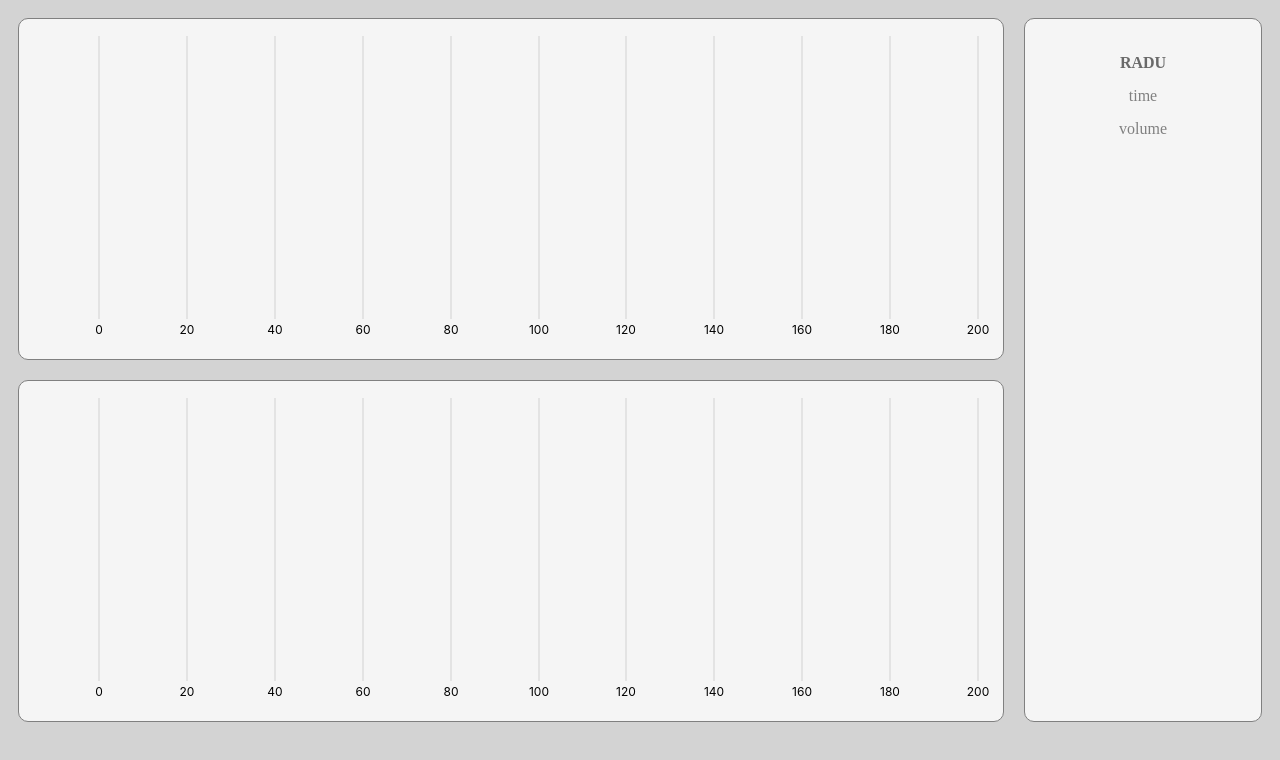
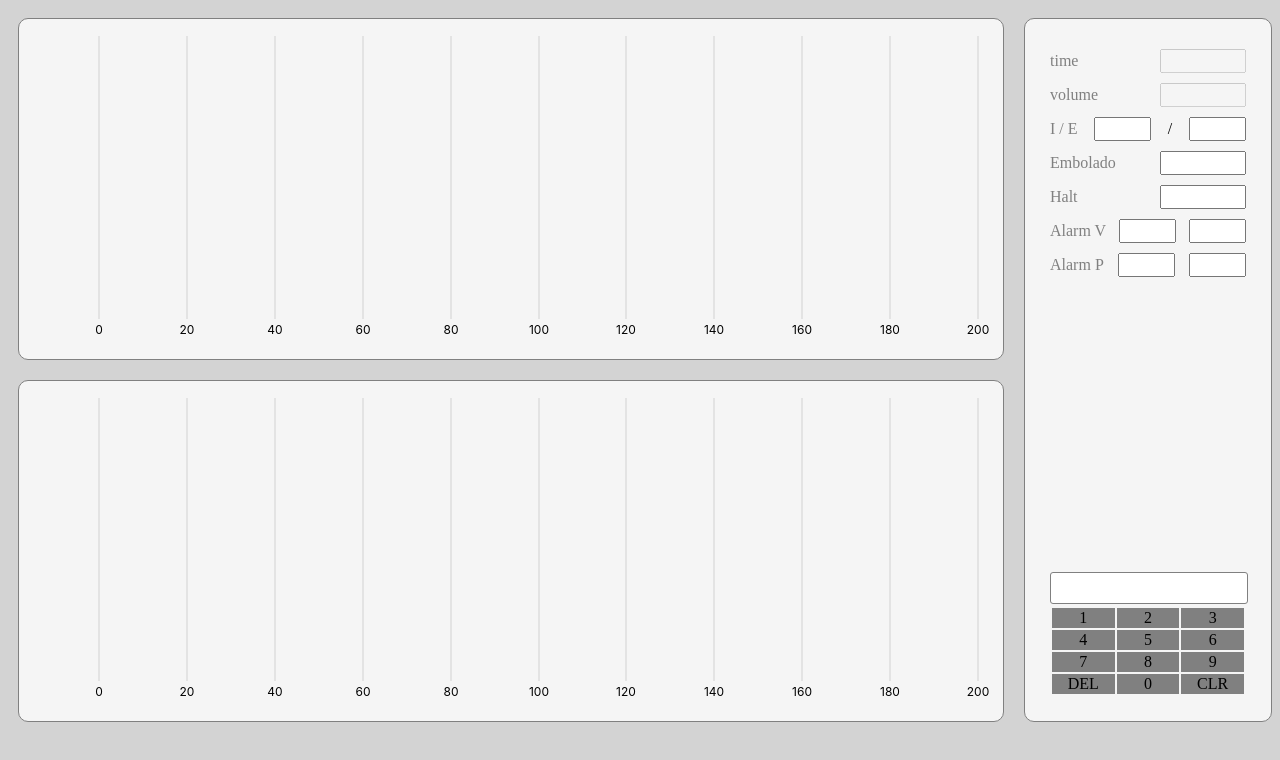
Before and after one commit to pinwert/ambu, a website: page Client/public/slim.html in a window 1280 px wide. Drawn offline with Linux system fonts and the light colour scheme; no server answers.

Commit message:
improved controls and add arduinoDemo

```diff
--- a/Client/public/charts.js
+++ b/Client/public/charts.js
@@ -13,16 +13,16 @@ const optsVolume = {
   height: window.innerHeight * 0.5 - 60,
   scales: {
     x: {
-      time: false
-    }
+      time: false,
+    },
   },
   series: [
     {},
     {
       label: "volume",
       stroke: "red",
-      fill: "rgba(255,0,0,0.1)"
-    }
+      fill: "rgba(255,0,0,0.1)",
+    },
   ],
   axes: [
     {},
@@ -35,9 +35,9 @@ const optsVolume = {
       font: "8px Arial",
       gap: 5,
       size: 50,
-      stroke: "red"
-    }
-  ]
+      stroke: "red",
+    },
+  ],
 };
 
 const optsPressure = {
@@ -45,8 +45,8 @@ const optsPressure = {
   height: window.innerHeight * 0.5 - 60,
   scales: {
     x: {
-      time: false
-    }
+      time: false,
+    },
   },
   series: [
     {},
@@ -55,8 +55,8 @@ const optsPressure = {
       side: 0.01,
       label: "pressure",
       stroke: "blue",
-      fill: "rgba(0,0,255,0.1)"
-    }
+      fill: "rgba(0,0,255,0.1)",
+    },
   ],
   axes: [
     {},
@@ -69,16 +69,40 @@ const optsPressure = {
       font: "8px Arial",
       gap: 5,
       size: 50,
-      stroke: "blue"
-    }
-  ]
+      stroke: "blue",
+    },
+  ],
 };
 
-window.onload = function() {
-  const time = document.getElementById("time");
-  const volumeCicle = document.getElementById("volume");
+window.onload = function () {
+  // ***** info inputs ***** //
+
+  const inputsShow = {
+    time: document.getElementById("time"),
+    volumeCicle: document.getElementById("volume"),
+  };
+
+  const inputs = {
+    ieIns: document.getElementById("ie_ins"),
+    ieEs: document.getElementById("ie_es"),
+    embolado: document.getElementById("embolado"),
+    halt: document.getElementById("halt"),
+    voluneMin: document.getElementById("volune_min"),
+    voluneMax: document.getElementById("volune_max"),
+    presureMin: document.getElementById("presure_min"),
+    presureMax: document.getElementById("presure_max"),
+  };
+
+  Object.keys(inputs).forEach((key) => {
+    inputs[key].onchange = (e) =>
+      socket.emit("data", e.currentTarget.value + "\n");
+  });
+
+  // ***** ----------- ***** //
+
   const newDataVolume = [...dataVolume];
   const newDataPressure = [...dataPressure];
+
   const volume = new uPlot(
     optsVolume,
     dataVolume,
@@ -89,9 +113,11 @@ window.onload = function() {
     dataPressure,
     document.getElementById("pressureChart")
   );
+
   const socket = io();
   let i = 0;
-  socket.on("data", function(msg) {
+
+  socket.on("data", function (msg) {
     newDataVolume[1][i] = msg.volume;
     newDataVolume[1][i + 1] = null;
     newDataPressure[1][i] = msg.pressure;
@@ -104,7 +130,7 @@ window.onload = function() {
 
     if (i % 10 === 0) {
       const pointCicle = (1000 / sampling) * (1 / msg.frequency);
-      volumeCicle.innerHTML = (
+      inputsShow.volumeCicle.value = (
         [
           ...newDataVolume[1].slice(i > pointCicle ? i - pointCicle : 0, i + 1),
           ...(i < pointCicle
@@ -112,14 +138,14 @@ window.onload = function() {
                 newDataVolume[1].length - pointCicle + i - 1,
                 numberOfPoints
               )
-            : [])
+            : []),
         ].reduce((a, b) => (Number(b) ? a + Number(b) : a), 0) * pointCicle
       ).toFixed(2);
 
       const s = msg.time / 1000;
       const min = Math.floor((s / 60) << 0);
       const sec = Math.floor(s % 60);
-      time.innerHTML = min + ":" + sec;
+      inputsShow.time.value = min + ":" + sec;
     }
 
     if (i % 3 === 0) {
--- a/Client/public/slim.html
+++ b/Client/public/slim.html
@@ -1,7 +1,7 @@
 <!DOCTYPE html>
 <html>
   <head>
-    <title>Charts</title>
+    <title>RADU</title>
     <link rel="stylesheet" href="/uplot.css" />
     <style>
       body {
@@ -34,26 +34,54 @@
         border-radius: 10px;
         margin: 10px;
         background-color: whitesmoke;
-        width: calc(20vw - 40px);
-      }
-
-      .title {
-        padding: 10px 0 5px;
-        color: dimgray;
-        font-weight: bold;
-      }
-
-      .label {
-        padding: 10px 0 5px;
-        color: gray;
-      }
-
-      .imput {
-        padding: 5px 0 10px;
-        color: black;
+        width: calc(20vw - 60px);
       }
       .legend {
         display: none !important;
+      }
+      .row {
+        display: flex;
+        justify-content: space-between;
+        margin: 5px;
+        max-width: 100%;
+        align-items: center;
+      }
+      label {
+        font-size: inherit;
+        max-width: 50%;
+        color: gray;
+      }
+      input {
+        font-size: inherit;
+        max-width: 40%;
+      }
+      input.double {
+        font-size: inherit;
+        max-width: 25%;
+      }
+      #numericInput {
+        display: flex;
+        flex-direction: column;
+        justify-content: flex-end;
+        flex: 1;
+        width: 100%;
+      }
+      #numBox {
+        height: 30px;
+        width: 100%;
+        background: white;
+        border-radius: 3px;
+        border: 1px solid gray;
+      }
+      td {
+        width: 33%;
+        background-color: gray;
+        cursor: pointer;
+        text-align: center;
+      }
+      table {
+        width: 100%;
+        margin-top: 2px;
       }
     </style>
   </head>
@@ -68,11 +96,62 @@
       </div>
     </div>
     <div class="info">
-      <span class="title">RADU</span>
-      <span class="label">time</span>
-      <span class="input" id="time"></span>
-      <span class="label">volume</span>
-      <span class="input" id="volume"></span>
+      <div class="row">
+        <label>time</label>
+        <input id="time" disabled="true" />
+      </div>
+      <div class="row">
+        <label class="label">volume</label>
+        <input id="volume" disabled="true" />
+      </div>
+      <div class="row">
+        <label for="volume_min">I / E</label>
+        <input class="double" id="ie_ins" type="number" /> /
+        <input class="double" id="ie_es" type="number" />
+      </div>
+      <div class="row">
+        <label class="label">Embolado</label>
+        <input id="embolado" type="number" />
+      </div>
+      <div class="row">
+        <label class="label">Halt</label>
+        <input id="halt" type="number" />
+      </div>
+      <div class="row">
+        <label for="volume_min">Alarm V</label>
+        <input class="double" id="volune_min" type="number" />
+        <input class="double" id="volune_max" type="number" />
+      </div>
+      <div class="row">
+        <label for="pressure_min">Alarm P</label>
+        <input class="double" id="presure_min" type="number" />
+        <input class="double" id="presure_max" type="number" />
+      </div>
+      <div id="numericInput">
+        <div id="numBox"></div>
+        <table id="keypad">
+          <tr>
+            <td class="key">1</td>
+            <td class="key">2</td>
+            <td class="key">3</td>
+          </tr>
+          <tr>
+            <td class="key">4</td>
+            <td class="key">5</td>
+            <td class="key">6</td>
+          </tr>
+          <tr>
+            <td class="key">7</td>
+            <td class="key">8</td>
+            <td class="key">9</td>
+          </tr>
+          <tr>
+            <td class="btn">DEL</td>
+            <td class="key">0</td>
+            <td class="btn">CLR</td>
+          </tr>
+        </table>
+      </div>
     </div>
     <script src="/socket.io-1.2.0.js"></script>
     <!-- <script src="/Chart.min.js"></script>
```
Also changed, not shown: Client/index.js (+16 -8 lines), 1 other file.
